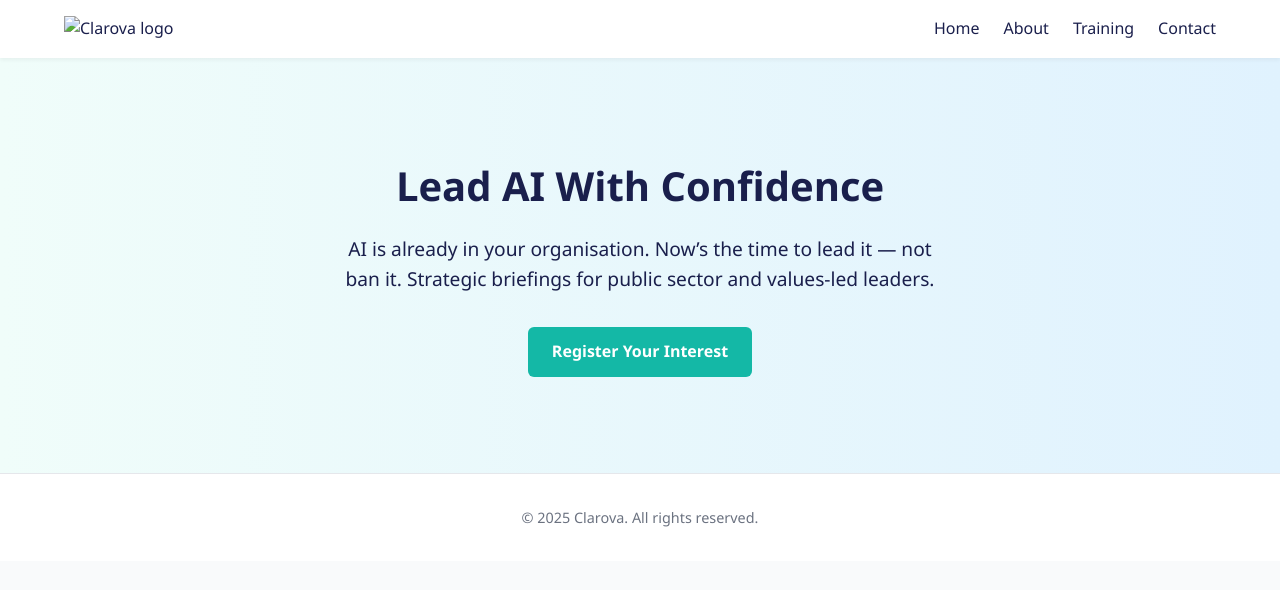
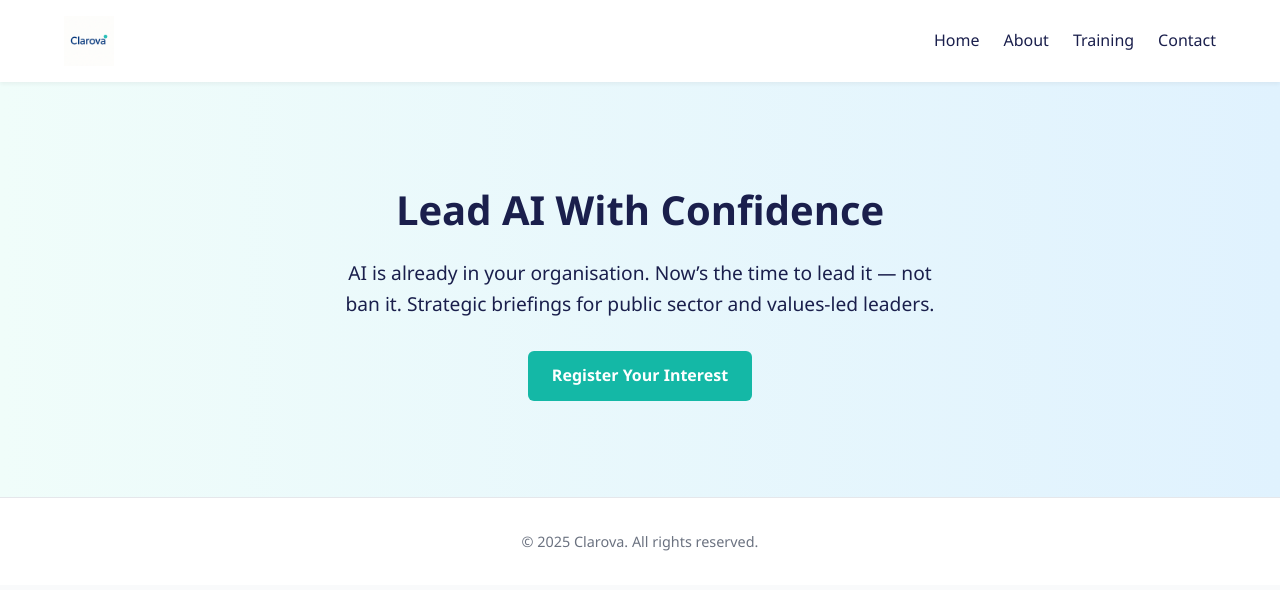
Before and after one commit to HelenLloydJeng/clarova, a plain HTML site: page index.html in a window 1280 px wide. Drawn offline with Linux system fonts and the light colour scheme.

Commit message:
add logo to index link

```diff
--- a/index.html
+++ b/index.html
@@ -11,7 +11,7 @@
 
   <header class="navbar">
     <div class="container">
-      <img src="clarova_logo.png" alt="Clarova logo" class="logo"/>
+      <img src="assets/images/clarova_logo.png" alt="Clarova logo" class="logo"/>
       <nav>
         <ul class="nav-links">
           <li><a href="#">Home</a></li>
```
